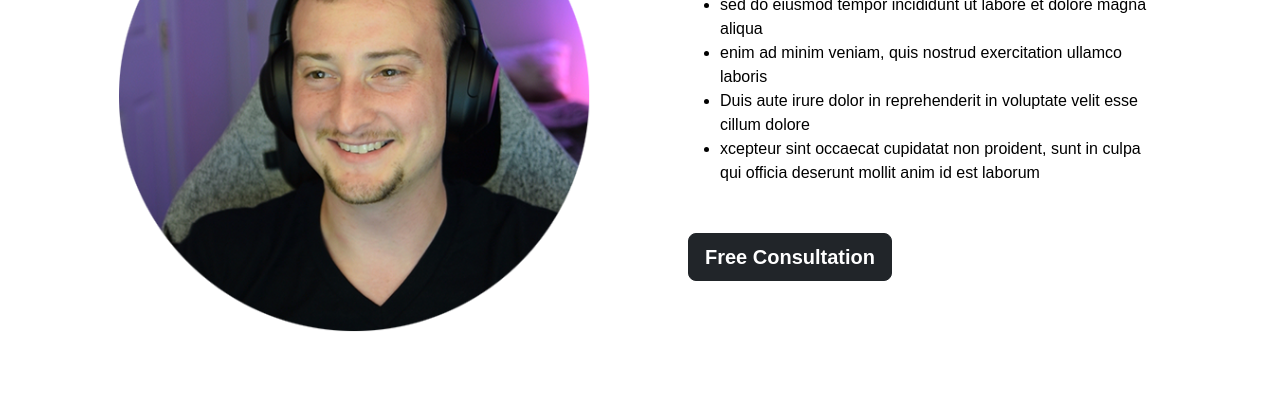
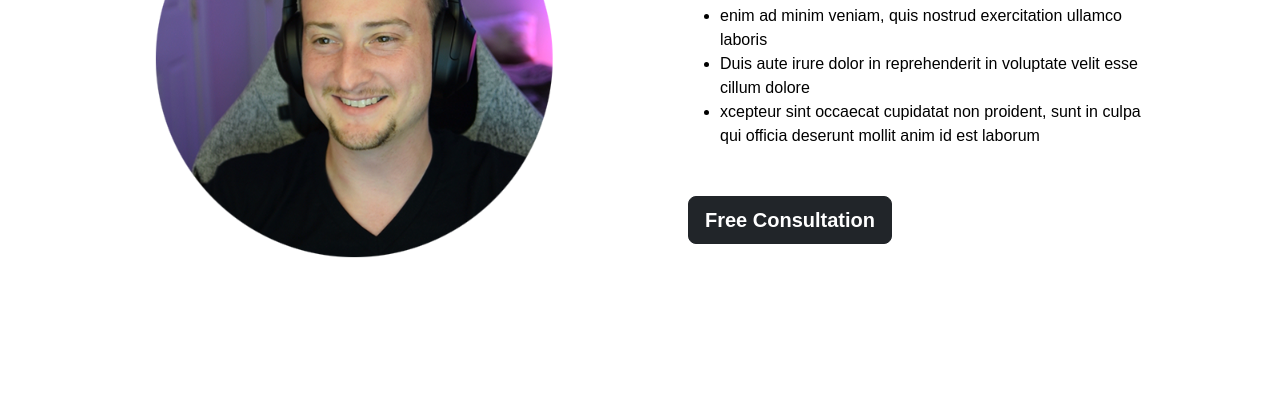
Before and after one commit to kitdea/assessment-bootstrap5, a website: page index.html in a window 1280 px wide. Shown: the part 238-635 px from the top of the page. Drawn offline with Linux system fonts and the light colour scheme; files whose address does not match are found by name.

Commit message:
fixing banner

```diff
--- a/index.html
+++ b/index.html
@@ -15,7 +15,7 @@
   </div>
   <div class="container-fluid container-xl text-white">
     <div class="row flex align-items-center">
-      <div class="col-sm-12 col-md-6 p-5">
+      <div class="col-sm-12 col-md-6 p-5 text-center zack-img">
         <img src="./asset/zack.png.png" class="img-fluid" alt="...">
       </div>
       <div class="col-sm-12 col-md-6 p-5 text-black">
@@ -38,7 +38,7 @@
   </div>
 
   <div class="container-fluid container-xl text-center my-5 py-5">
-    <h2 class="text-uppercase">Sed ut perspiciatis unde omnis iste</h2>
+    <h2 class="text-uppercase mb-5">Sed ut perspiciatis unde omnis iste</h2>
     <div class="row logo_icon flex align-items-center">
       <div class="col">
         <img src="./asset/facebook.svg">
--- a/scss/main.scss
+++ b/scss/main.scss
@@ -27,6 +27,11 @@ h2{
   height: auto;
 }
 
+.zack-img img {
+  width: 100%;
+  max-width: 400px;
+}
+
 .card img {
   width: 80px;
   height: auto;
```
Also changed, not shown: scss/main.css, 1 other file.
